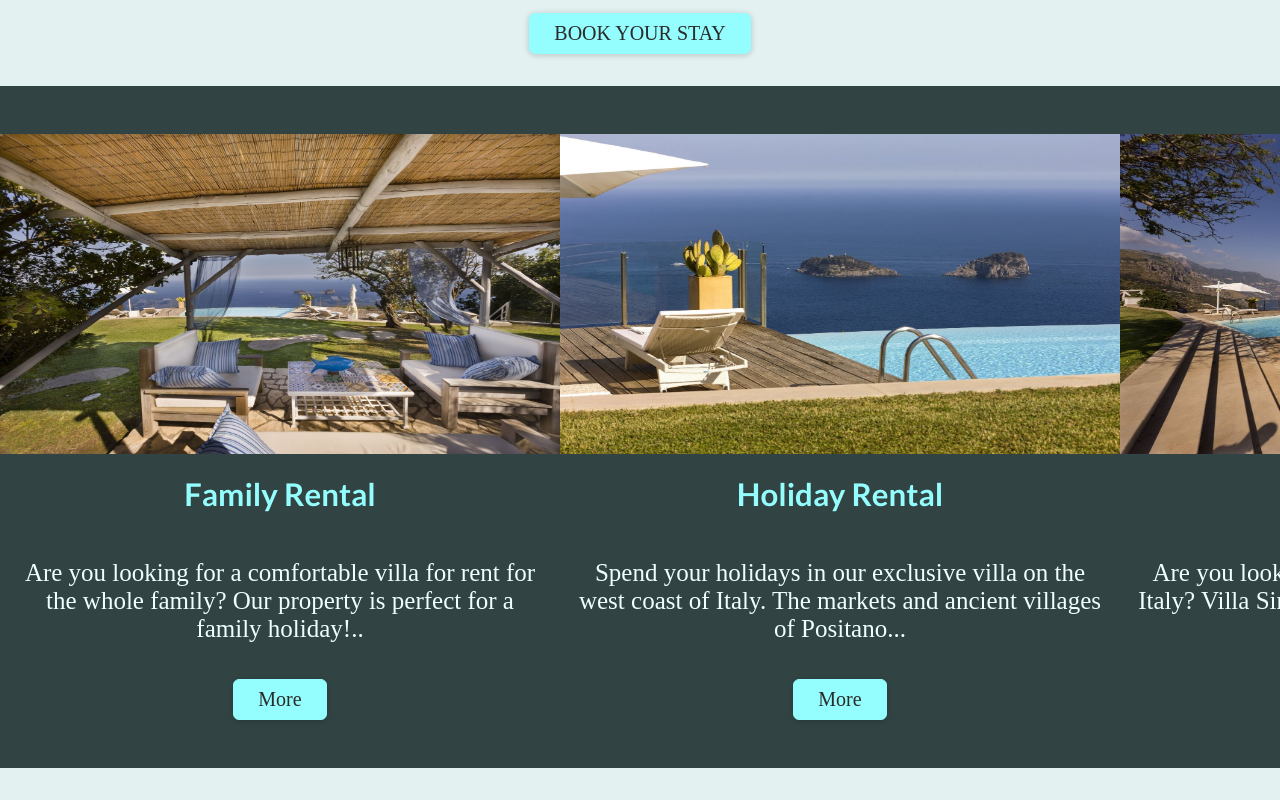
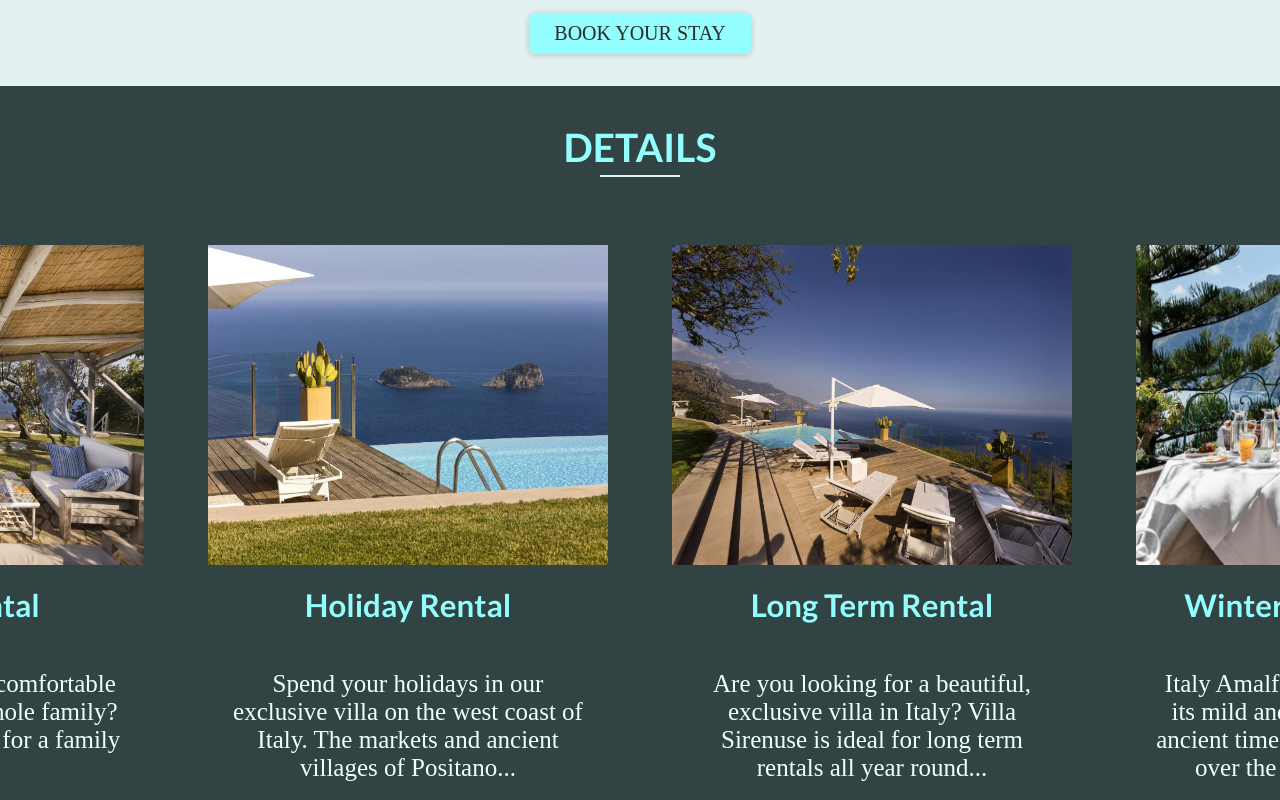
Before and after one commit to Allllakis/villa-italy-next-js, a Next.js app: page / in a window 1280 px wide. Shown: the part 1380-2180 px from the top of the page. Built offline with nearby package versions, Linux system fonts and the light colour scheme.

Commit message:
add some styles

```diff
--- a/components/allPhotos/all-photos.js
+++ b/components/allPhotos/all-photos.js
@@ -19,7 +19,7 @@ const AllPhotos = () => {
         </div>
         <div>
         <Button>
-          <span className={classes.btn}>All Photos</span>
+          <span className={classes.btn}>More Photos</span>
         </Button>
         </div>
 
--- a/components/details/DataImageDetails.js
+++ b/components/details/DataImageDetails.js
@@ -15,4 +15,9 @@ export const images = [
     image: "/images/details/image3.jpg",
     description: 'Are you looking for a beautiful, exclusive villa in Italy? Villa Sirenuse is ideal for long term rentals all year round...'
   },
+  {
+    title: 'Winter Season Rental',
+    image: "/images/details/image4.jpg",
+    description: 'Italy Amalfi coast is renowned for its mild and warm winters. Since ancient times, noble people from all over the world spent their ...'
+  },
 ];
--- a/components/details/detailsItem.js
+++ b/components/details/detailsItem.js
@@ -1,5 +1,6 @@
 import React from "react";
 import Image from "next/image";
+
 import classes from "./detailsItem.module.css";
 import { images } from "./DataImageDetails";
 import Button from "../ui/button";
@@ -7,10 +8,14 @@ import Button from "../ui/button";
 const DetailsItem = () => {
   return (
     <section className={classes.details}>
+      <div className={classes.container}>
+        <h2>Details</h2>
+        <div className={classes.underline}></div>
+        <div className={classes.detailitems}>
         {images.map((item, index) => {
           return (
             <div className={classes.wrapper} key={index}>
-            <div className={classes.container}>
+              <div className={classes.imgcontainer}>
                 <Image src={item.image} alt="villa" layout="fill" />
               </div>
 
@@ -22,6 +27,9 @@ const DetailsItem = () => {
             </div>
           );
         })}
+        </div>
+
+      </div>
     </section>
   );
 };
--- a/components/details/detailsItem.module.css
+++ b/components/details/detailsItem.module.css
@@ -1,25 +1,49 @@
 .details {
   background-color: #314443;
-  width: 100%;
-  height: 100%;
+  width: 100vw;
+}
+
+.container {
+  width: 100vw;
+  min-height: 33vh;
   display: flex;
+  flex-direction: column;
+  justify-content: space-around;
+  align-items: center;
+  margin: 2rem auto;
+}
+
+.container h2 {
+  text-transform: uppercase;
+}
+.underline {
+  width: 5rem;
+  height: 0.15rem;
+  margin-bottom: 1.25rem;
+  background: #e4f1f1;
+  margin-left: auto;
+  margin-right: auto;
+}
+
+.detailitems {
+  display: flex;
+  align-items: center;
   justify-content: space-between;
 }
-
 .wrapper {
   display: flex;
   flex-direction: column;
   justify-content: center;
   align-items: center;
-  width: 35rem;
+  width: 25rem;
   height: 100%;
-  margin: 2rem auto;
+  margin: 2rem ;
   padding-bottom: 1rem;
 }
 
-.container {
+.imgcontainer {
   position: relative;
-  width: 35rem;
+  width: 25rem;
   height: 20rem;
   margin: 1rem;
 }
```
Also changed, not shown: public/images/details/image4.jpg (added). Lines whose indentation alone changed are shown as unchanged.
